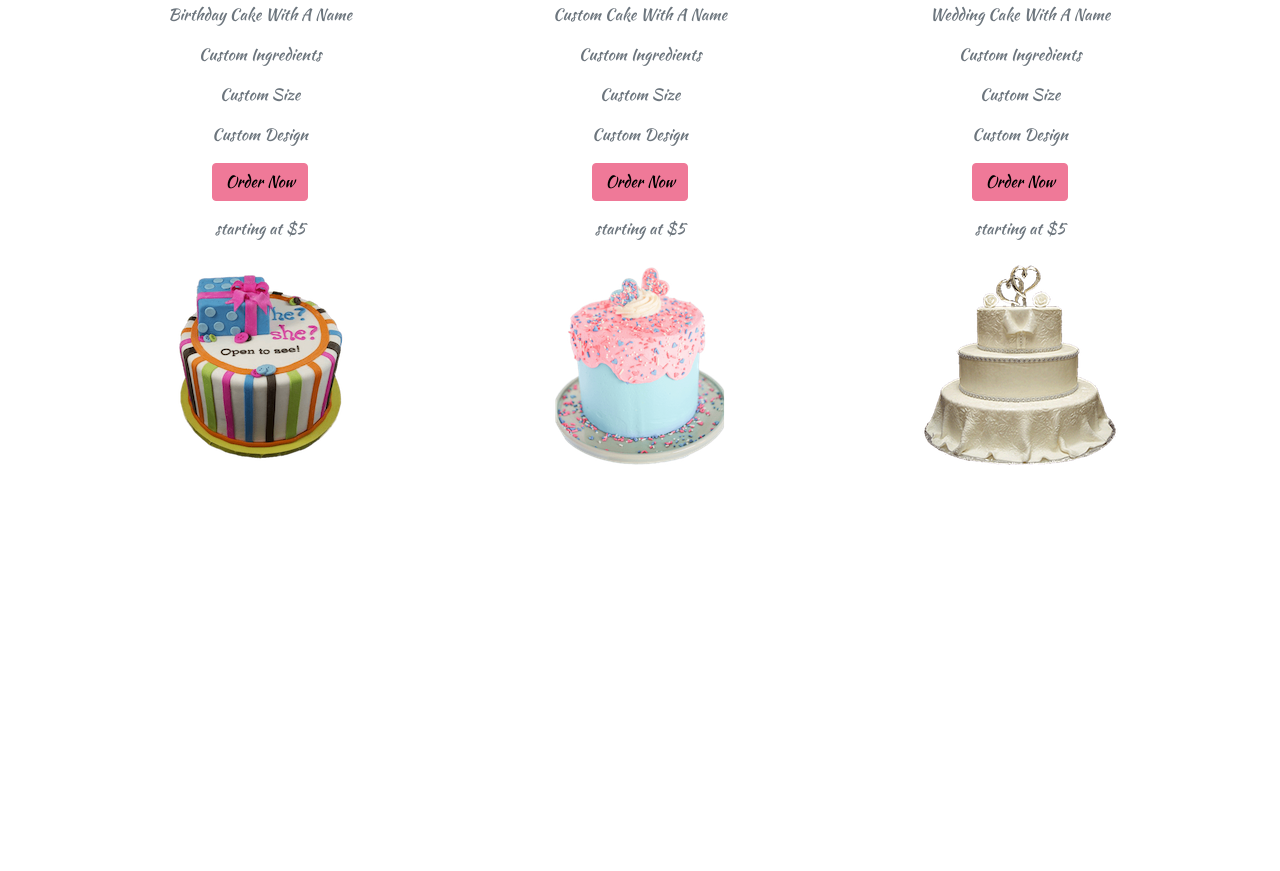
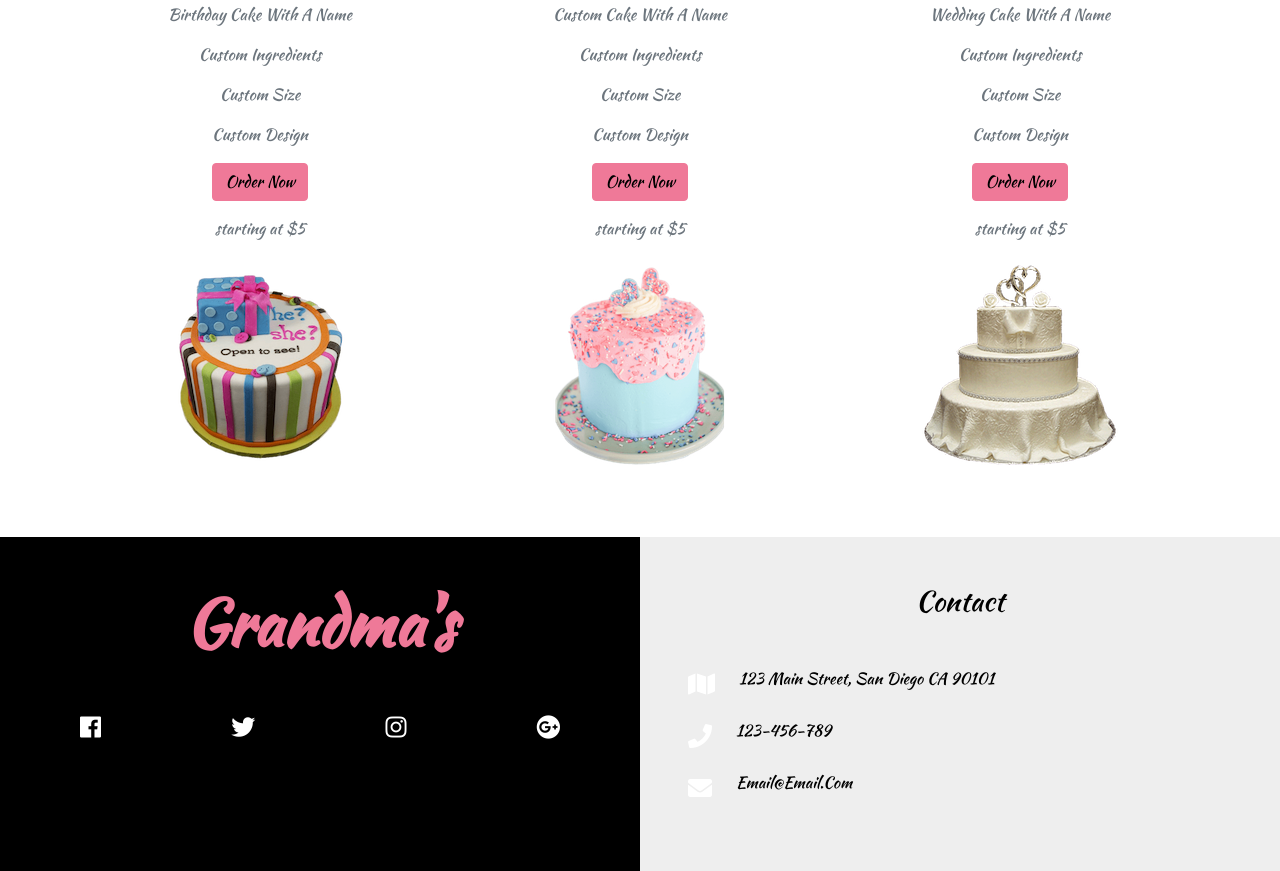
Before and after one commit to Belchenkov/gramdmas, a plain HTML site: page index.html in a window 1280 px wide. Shown: the part 3768-4639 px from the top of the page. Before the commit the page ends 4305 px from the top, so only its background shows below. Drawn offline with Linux system fonts and the light colour scheme.

Commit message:
Footer Section

```diff
--- a/css/style.css
+++ b/css/style.css
@@ -198,3 +198,22 @@ body {
 .service-text {
   word-spacing: .5rem;
 }
+
+/* footer */
+.footer-title {
+  background: var(--mainBlack);
+}
+
+.footer-contact {
+  background: var(--mainGrey);
+}
+
+.footer-icon {
+  font-size: 1.5rem;
+  color: var(--mainWhite);
+  transition: all .4s ease-in-out;
+}
+
+.footer-icon:hover {
+  color: var(--mainPink);
+}
--- a/index.html
+++ b/index.html
@@ -484,6 +484,61 @@
   </section>
   <!-- end of cakes -->
 
+  <!-- footer -->
+  <footer>
+    <div class="container-fluid">
+      <div class="row">
+        <div class="col-md-6 footer-title py-5">
+          <h1 class="text-capitalize text-center mb-5">
+            <strong class="banner-title">grandma's</strong>
+          </h1>
+          <div class="footer-icons mt-5 d-flex justify-content-around flex-wrap">
+            <a href="#" class="footer-icon">
+              <i class="fab fa-facebook"></i>
+            </a>
+            <a href="#" class="footer-icon">
+              <i class="fab fa-twitter"></i>
+            </a>
+            <a href="#" class="footer-icon">
+              <i class="fab fa-instagram"></i>
+            </a>
+            <a href="#" class="footer-icon">
+              <i class="fab fa-google-plus"></i>
+            </a>
+          </div>
+        </div>
+        <div class="col-md-6 footer-contact text-center text-capitalize p-5">
+          <h3 class="mb-5">contact</h3>
+          <p class="d-flex flex-wrap">
+          <span class="mr-4 footer-icon">
+            <i class="fas fa-map"></i>
+          </span>
+            <span>
+            123 main street, san diego CA 90101
+          </span>
+          </p>
+          <p class="d-flex flex-wrap">
+          <span class="mr-4 footer-icon">
+            <i class="fas fa-phone"></i>
+          </span>
+            <span>
+            123-456-789
+          </span>
+          </p>
+          <p class="d-flex flex-wrap">
+          <span class="mr-4 footer-icon">
+            <i class="fas fa-envelope"></i>
+          </span>
+            <span>
+            email@email.com
+          </span>
+          </p>
+        </div>
+      </div>
+    </div>
+  </footer>
+  <!-- end of footer -->
+
   <!-- jquery -->
   <script src="js/jquery-3.3.1.min.js"></script>
   <!-- bootstrap js -->
```
